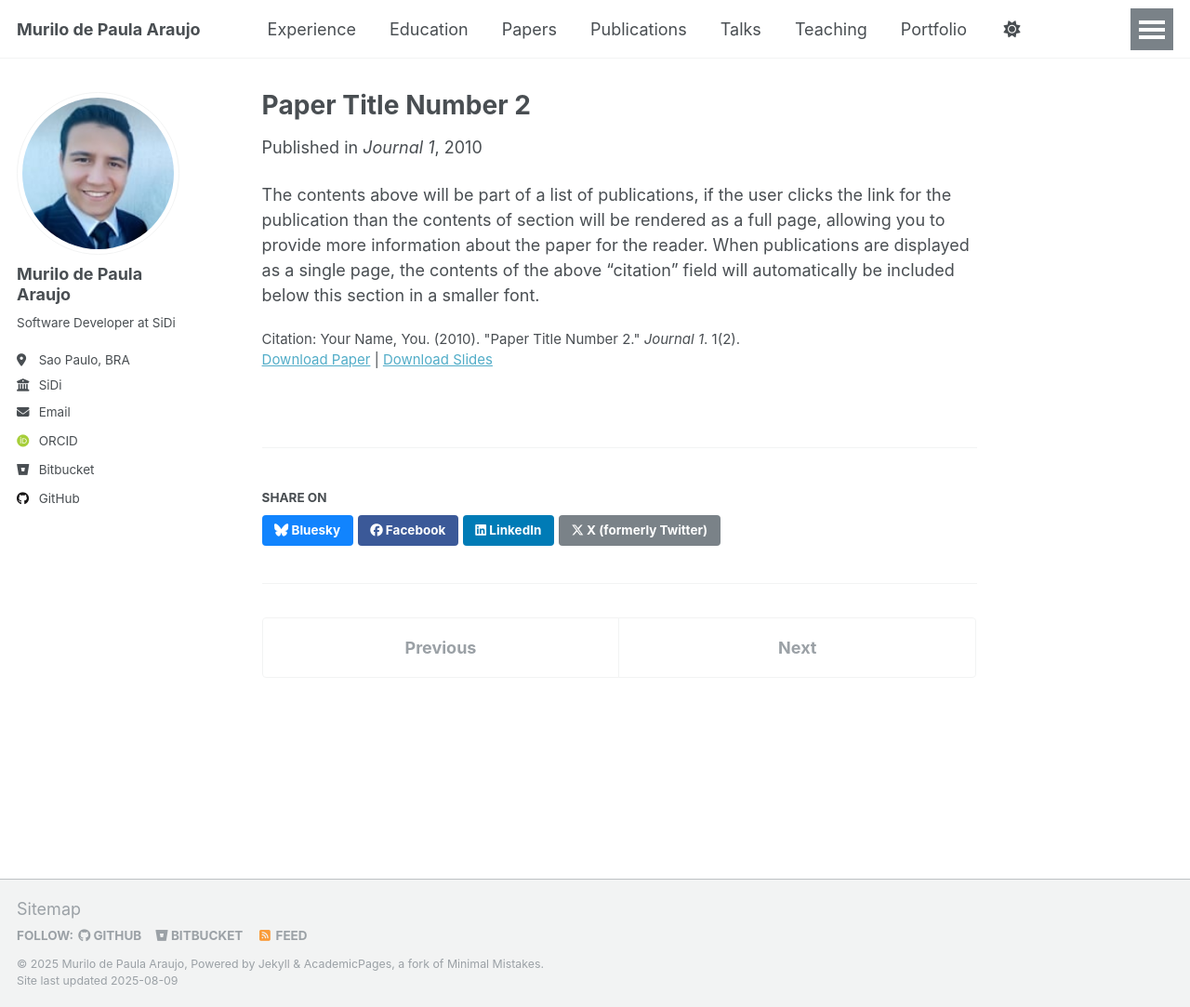
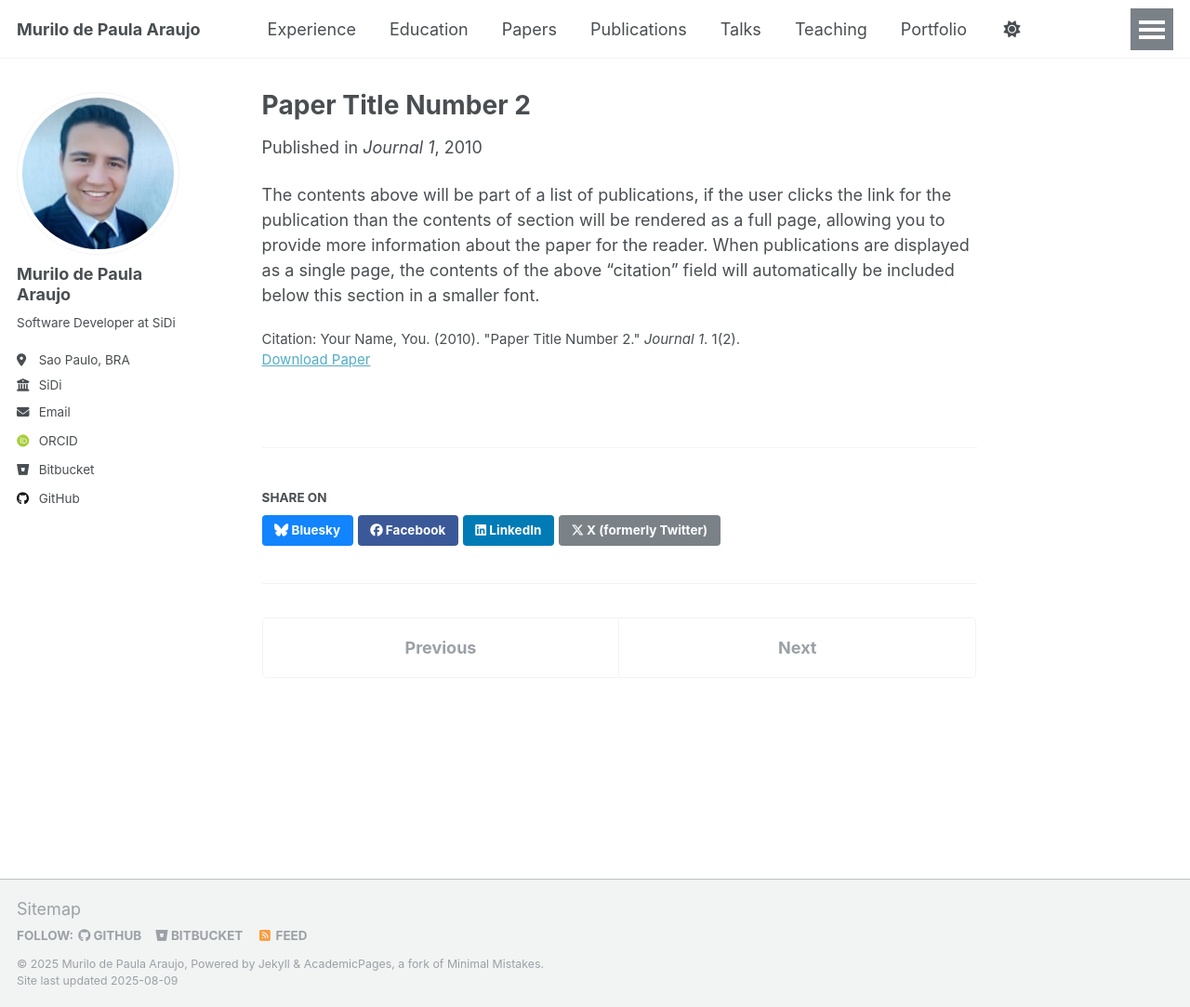
Before and after one commit to murilodepa/murilodepa.github.io, a Jekyll site: the page built from _publications/2010-10-01-paper-title-number-2.md, in a window 1280 px wide and 1083 px high. Shown: the whole window at 93% size. Built offline with Jekyll 4.4.1, drawn with Linux system fonts in a browser that asks for light colours; some web fonts are replaced; a script that is not in the unit is left out.

Commit message:
Update single.html

```diff
--- a/_layouts/single.html
+++ b/_layouts/single.html
@@ -48,10 +48,10 @@
         {{ content }}
 
         {% if post.citation and post.paperurl and post.certificate and post.repository %}
-          <p>Citation: {{ post.citation }}<br /><a href="{{ post.paperurl }}"> Download Paper</a> | <a href="{{ post.certificate }}">Download Certificate</a> | <a href="{{ post.repository }}"> Source repository</a></p>
+          <p style="font-size: smaller">Citation: {{ page.citation }}<br /><a href="{{ page.paperurl }}">Download Paper</a> | <a href="{{ page.certificate }}">Download Certificate | <a href="{{ page.repository }}">Source repository</a></p>
         {% elsif post.citation and post.paperurl and post.repository %}
-          <p>Citation: {{ post.citation }}<br /><a href="{{ post.paperurl }}"> Download Paper</a> | <a href="{{ post.repository }}"> Source repository</a></p>
-        {% elsif page.citation and page.paperurl and page.slidesurl %}
+          <p style="font-size: smaller">Citation: {{ page.citation }}<br /><a href="{{ page.paperurl }}">Download Paper</a> | <a href="{{ page.repository }}">Source repository</a></p>
+        {% elsif post.citation and post.paperurl %}
           <p style="font-size: smaller">Citation: {{ page.citation }}<br /><a href="{{ page.paperurl }}">Download Paper</a> | <a href="{{ page.slidesurl }}">Download Slides</a></p>
         {% elsif page.citation and page.paperurl and page.bibtexurl %}
           <p style="font-size: smaller">Citation: {{ page.citation }}<br /><a href="{{ page.paperurl }}">Download Paper</a> | <a href="{{ page.bibtexurl }}">Download Bibtex</a></p>
```
